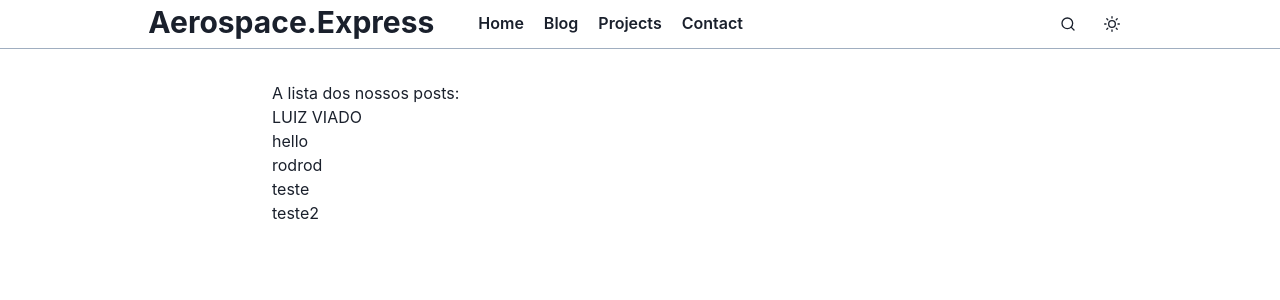
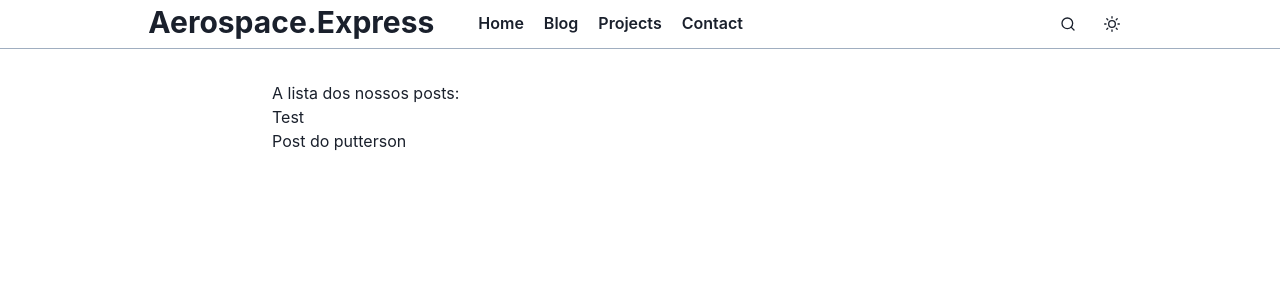
Before and after one commit to jpbadan/blog, a Next.js app: page / in a window 1280 px wide. Shown: the top 300 px of the page. Built offline with nearby package versions, Linux system fonts and the light colour scheme.

Commit message:
Implemented frontMatter

```diff
--- a/posts/LUIZ VIADO.mdx
+++ b/posts/LUIZ VIADO.mdx
@@ -1,3 +1,9 @@
+---
+title: Test
+---
+
+
+
 # Essa é uma homenagem ao meu caco preferido
 
 ![caquinho](https://live.staticflickr.com/1112/5113422217_94be6980eb_b.jpg)
--- a/posts/rodrod.mdx
+++ b/posts/rodrod.mdx
@@ -1,3 +1,7 @@
+---
+title: Post do putterson
+---
+
 # OLHAR RODROD
 
 Yeah eyahe
--- a/src/pages/index.tsx
+++ b/src/pages/index.tsx
@@ -1,15 +1,16 @@
 import { Button } from "@chakra-ui/button";
 import { Text, Link, Spacer, Container, Heading, ListItem, List } from "@chakra-ui/layout";
 import { GetStaticProps, GetStaticPaths, GetServerSideProps, InferGetStaticPropsType } from 'next'
-import listPosts from '../utils/listPosts';
+import getAllPostProps from "../utils/getAllPostProps";
+import listPosts from '../utils/listPostsFileName';
 
 
 
 export default function Home({posts}:InferGetStaticPropsType<typeof getStaticProps>) {
   const lista = posts.map((post) =>
-    <ListItem key={post}>
-      <Link href={post}>
-        {post}
+    <ListItem key={post.postName}>
+      <Link href={post.postName}>
+        {post.frontMatter.title}
       </Link>
     </ListItem>)
 
@@ -26,8 +27,10 @@ export default function Home({posts}:InferGetStaticPropsType<typeof getStaticPro
 }
 
 export const getStaticProps = async () => {
-  const posts = listPosts();
+  // const posts = listPosts();
   // console.log('olar = ',posts)
+
+  const posts = getAllPostProps();
 
   return {
     props: {
--- /dev/null
+++ b/src/utils/getAllPostProps.ts
@@ -0,0 +1,26 @@
+import matter from 'gray-matter';
+import fs from 'fs';
+import path from 'path';
+import listPostsFileName from './listPostsFileName';
+
+export default function getAllPostProps(){
+    const postProps = [];
+    const fileNames = listPostsFileName();
+    const folderPath = path.join(process.cwd(), 'posts')
+
+    fileNames.forEach((post) => {
+        const filePath = path.join(folderPath, `${post}.mdx`)
+        const rawFileSource = fs.readFileSync(filePath)
+
+        const { content, data } = matter(rawFileSource)
+
+        postProps.push({
+            postName:post,
+            mdx:content,
+            frontMatter: data,
+        })
+
+    });
+
+    return postProps
+}
--- a/src/utils/listPosts.ts
+++ b/src/utils/listPostsFileName.ts
@@ -1,7 +1,7 @@
 import path from 'path';
 import fs from 'fs';
 
-export default function listPosts(){
+export default function listPostsFileName(){
     // Reads all posts that are .mdx and returns a JSON array
     const postsFolderPath = path.join(process.cwd(), 'posts')
     const posts = []
```
Also changed, not shown: src/pages/[post].tsx (+10 -8 lines).
